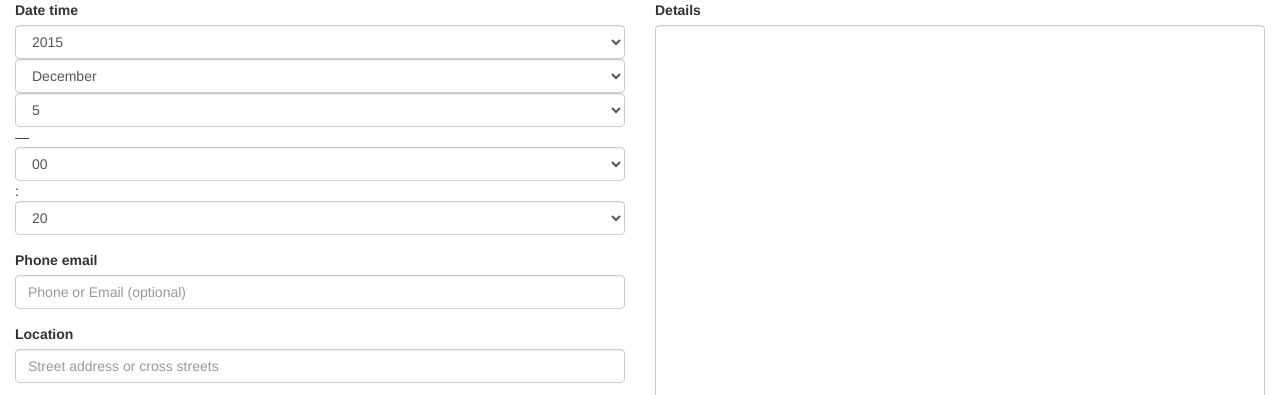
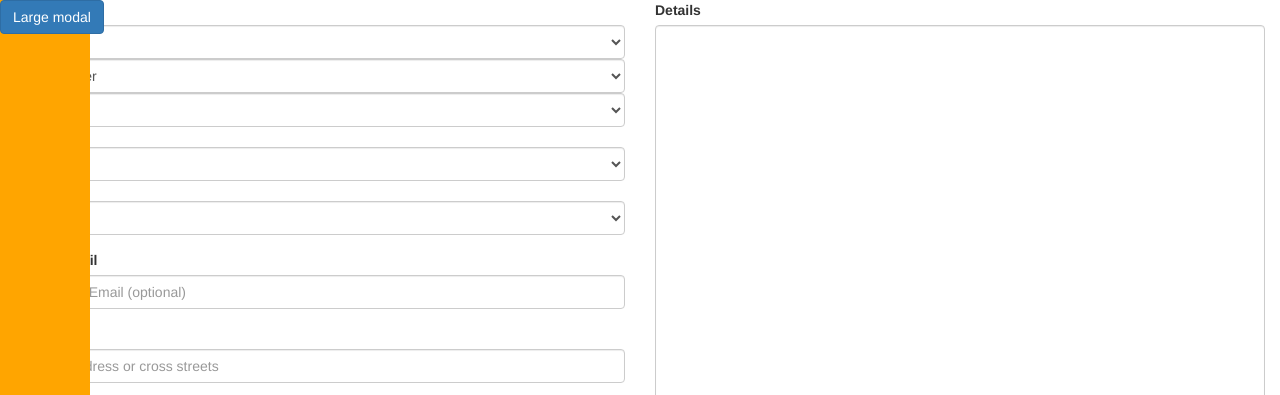
Before and after one commit to pyaria/missed-collisions, a Rails app: page /incidents/new in a window 1280 px wide. Shown: the top 395 px of the page. Run offline with Rails 7, Linux system fonts and the light colour scheme; style sheets or scripts are compiled from the project's sources; some libraries are stand-ins or nearby versions.

Commit message:
working modal

```diff
--- /dev/null
+++ b/app/assets/stylesheets/bootstrap_and_overrides.css
@@ -0,0 +1,34 @@
+/* CSS declarations go here */
+body, html {
+  height: 100%;
+  position: relative;
+  margin: 0;
+  padding: 0;
+}
+
+#map {
+  width: 100%;
+  height: 100%;
+  position: static;
+}
+
+.sidebar {
+  height: 100%;
+  float: left;
+  background-color: orange;
+  position: absolute;
+  transition: 2s;
+  z-index: 100;
+}
+
+.thin {
+  width: 7%;
+}
+
+.wide {
+  width: 10%;
+}
+
+.small {
+  margin: 5px;
+}
--- a/app/controllers/incidents_controller.rb
+++ b/app/controllers/incidents_controller.rb
@@ -1,5 +1,6 @@
 class IncidentsController < ApplicationController
   def index
+    @incident = Incident.new
   end
 
   def new
--- a/app/views/incidents/new.html.erb
+++ b/app/views/incidents/new.html.erb
@@ -9,7 +9,7 @@
           <p></p>
           <iframe width="300" height="250" frameborder="0" style="border:0 feature:all|element:labels|visibility:off"
 
-            src=https://www.google.com/maps/embed/v1/search?key=AIzaSyA4JPuZMXXvaQcoRbFbQpsUtGij2cHl1wc&q=main+hastings"
+            src="https://www.google.com/maps/embed/v1/search?key=AIzaSyA4JPuZMXXvaQcoRbFbQpsUtGij2cHl1wc&q=main+hastings"
             ></iframe>
 
         </div>
--- a/app/views/layouts/application.html.erb
+++ b/app/views/layouts/application.html.erb
@@ -7,6 +7,38 @@
   <%= csrf_meta_tags %>
 </head>
 <body>
+  <div class="modal fade bs-example-modal-lg" tabindex="-1" role="dialog" aria-labelledby="myLargeModalLabel">
+  <div class="modal-dialog modal-lg">
+    <div class="modal-content">
+      <%= simple_form_for @incident, remote: true do |incident| %>
+        <div class="col-md-6" id="incident-report">
+          <%= incident.input :date_time %>
+          <%= incident.input :phone_email, placeholder: "Phone or Email (optional)" %>
+          <%= incident.input :location, placeholder: "Street address or cross streets" %>
+          <div id="location">
+            <p></p>
+            <iframe width="300" height="250" frameborder="0" style="border:0 feature:all|element:labels|visibility:off"
+
+              src="https://www.google.com/maps/embed/v1/search?key=AIzaSyA4JPuZMXXvaQcoRbFbQpsUtGij2cHl1wc&q=main+hastings"
+              ></iframe>
+
+          </div>
+
+          <%= incident.input :license, placeholder: "License number (optional)" %>
+          <%= incident.input :you, collection: ["YOU", "car", "bike", "pedestrian"], selected: "YOU", disabled: "YOU" %>
+          <%= incident.input :them, collection: ["THEM", "car", "bike", "pedestrian", "road hazard"], selected: "THEM", disabled: "THEM" %>
+          <%= incident.input :incident_type %>
+        </div>
+        <div class="col-md-6" id="incident-details">
+          <%= incident.input :details, input_html: {rows: 20, cols: 50} %>
+          <%= incident.submit %>
+        </div>
+
+      <% end %>
+
+    </div>
+  </div>
+</div>
   <script async defer
       src="https://maps.googleapis.com/maps/api/js?key=AIzaSyA4JPuZMXXvaQcoRbFbQpsUtGij2cHl1wc&callback=initMap">
     </script>
@@ -63,8 +95,9 @@
 
 
         </script>
-
+  <div class="sidebar thin">
+    <button type="button" class="btn btn-primary" data-toggle="modal" data-target=".bs-example-modal-lg">Large modal</button>
+  </div>
     <%= yield %>
-
 </body>
 </html>
```
Also changed, not shown: app/views/incidents/create_failure.html.js (deleted), app/views/incidents/create_success.html.js (deleted), 1 other file.
